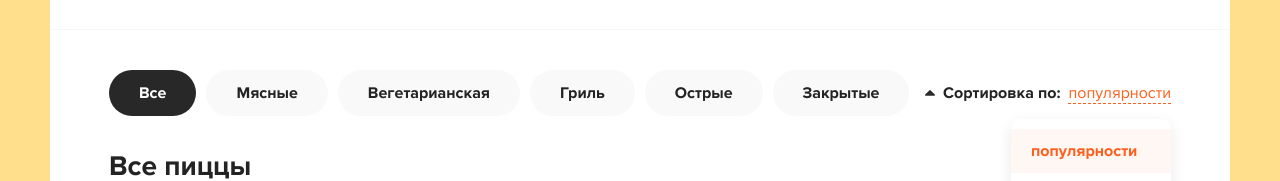
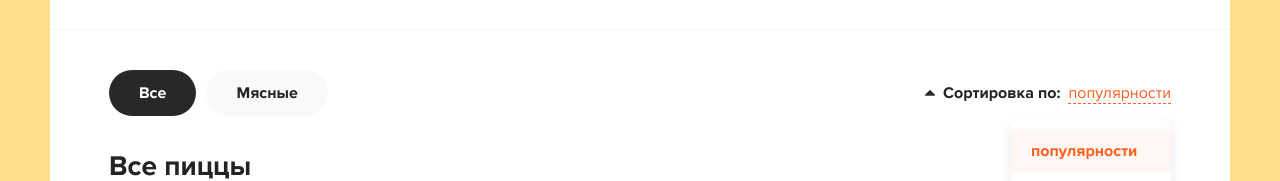
Before and after one commit to ELegek/PizzaReact, a React (Create React App) app: page / in a window 1280 px wide. Shown: the part 152-333 px from the top of the page. Built offline with nearby package versions, Linux system fonts and the light colour scheme.

Commit message:
creact component categoris

```diff
--- a/package.json
+++ b/package.json
@@ -7,6 +7,7 @@
     "@testing-library/react": "^13.0.0",
     "@testing-library/user-event": "^13.2.1",
     "add": "^2.0.6",
+    "classnames": "^2.3.1",
     "node-sass": "^7.0.1",
     "react": "^18.2.0",
     "react-dom": "^18.2.0",
--- a/src/App.js
+++ b/src/App.js
@@ -1,22 +1,14 @@
-import Header from './Header.jsx';
+import { Header, Categories } from './components';
 
 function App() {
 	return (
 		<div className='wrapper'>
 			<Header />
+
 			<div className='content'>
 				<div className='container'>
 					<div className='content__top'>
-						<div className='categories'>
-							<ul>
-								<li className='active'>Все</li>
-								<li>Мясные</li>
-								<li>Вегетарианская</li>
-								<li>Гриль</li>
-								<li>Острые</li>
-								<li>Закрытые</li>
-							</ul>
-						</div>
+						<Categories items={['Мясные', 'Вегетарианская', 'Гриль', 'Острые', 'Закрытые']} />
 						<div className='sort'>
 							<div className='sort__label'>
 								<svg width='10' height='6' viewBox='0 0 10 6' fill='none' xmlns='http://www.w3.org/2000/svg'>
--- /dev/null
+++ b/src/components/Button.jsx
@@ -0,0 +1,16 @@
+import React from 'react';
+import classNames from 'classnames';
+
+function Button({ onClick, className, outline, children }) {
+	return (
+		<button
+			onclick={onClick}
+			className={classNames('button', className, {
+				'button--outline': outline,
+			})}>
+			{children}
+		</button>
+	);
+}
+
+export default Button;
--- /dev/null
+++ b/src/components/Categories.jsx
@@ -0,0 +1,14 @@
+import React from 'react';
+
+function Categories({ items }) {
+	return (
+		<div className='categories'>
+			<ul>
+				<li className='active'>Все</li>
+				<li>Мясные</li>
+			</ul>
+		</div>
+	);
+}
+
+export default Categories;
--- a/src/Header.jsx
+++ b/src/components/Header.jsx
@@ -1,4 +1,5 @@
-import logoSvg from './assets/img/pizza-logo.svg';
+import logoSvg from '../assets/img/pizza-logo.svg';
+import Button from './Button';
 
 function Header() {
 	return (
@@ -12,7 +13,7 @@ function Header() {
 					</div>
 				</div>
 				<div className='header__cart'>
-					<a href='/cart.html' className='button button--cart'>
+					<Button className='button--cart'>
 						<span>520 ₽</span>
 						<div className='button__delimiter'></div>
 						<svg width='18' height='18' viewBox='0 0 18 18' fill='none' xmlns='http://www.w3.org/2000/svg'>
@@ -39,7 +40,7 @@ function Header() {
 							/>
 						</svg>
 						<span>3</span>
-					</a>
+					</Button>
 				</div>
 			</div>
 		</div>
--- /dev/null
+++ b/src/components/index.js
@@ -0,0 +1,5 @@
+import Button from './Button';
+import Header from './Header';
+import Categories from './Categories';
+
+export { Button, Header, Categories };
```
Also changed, not shown: 2 other files (tests, documents, lock files or other folders).
